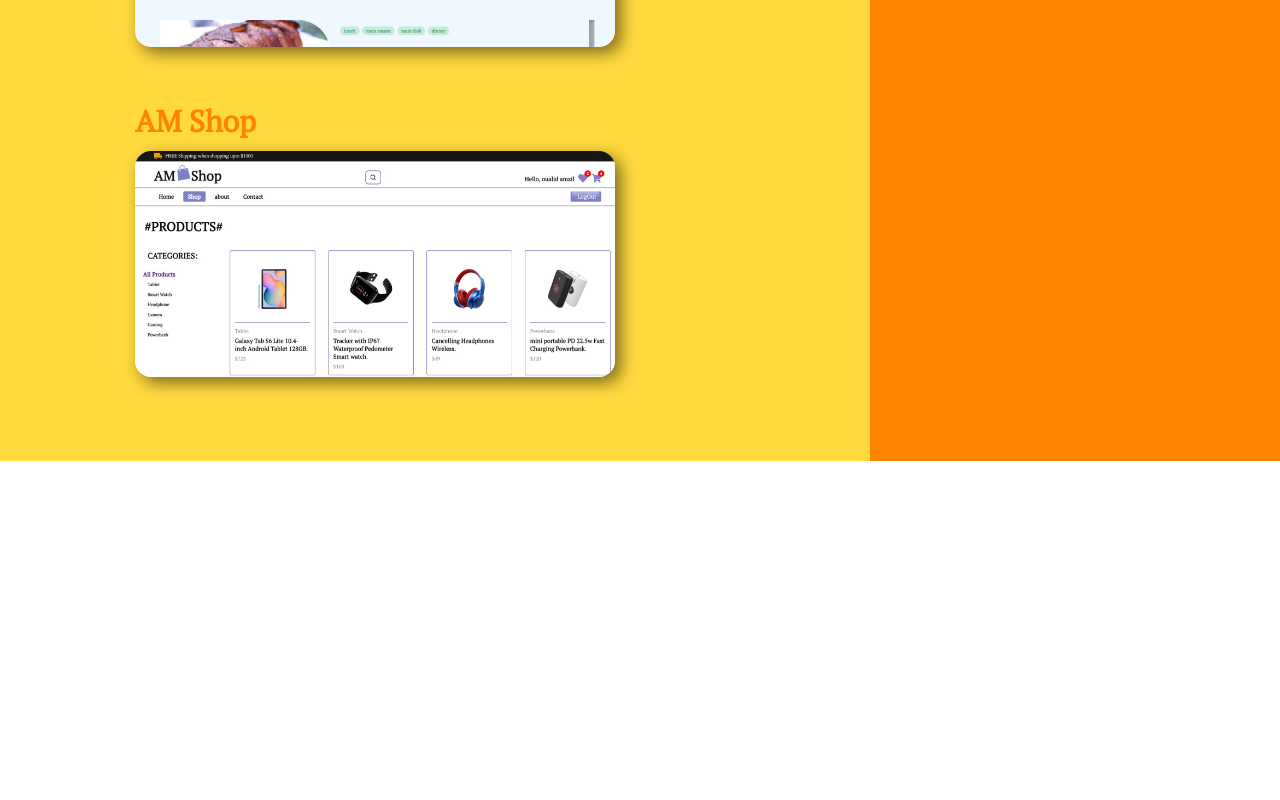
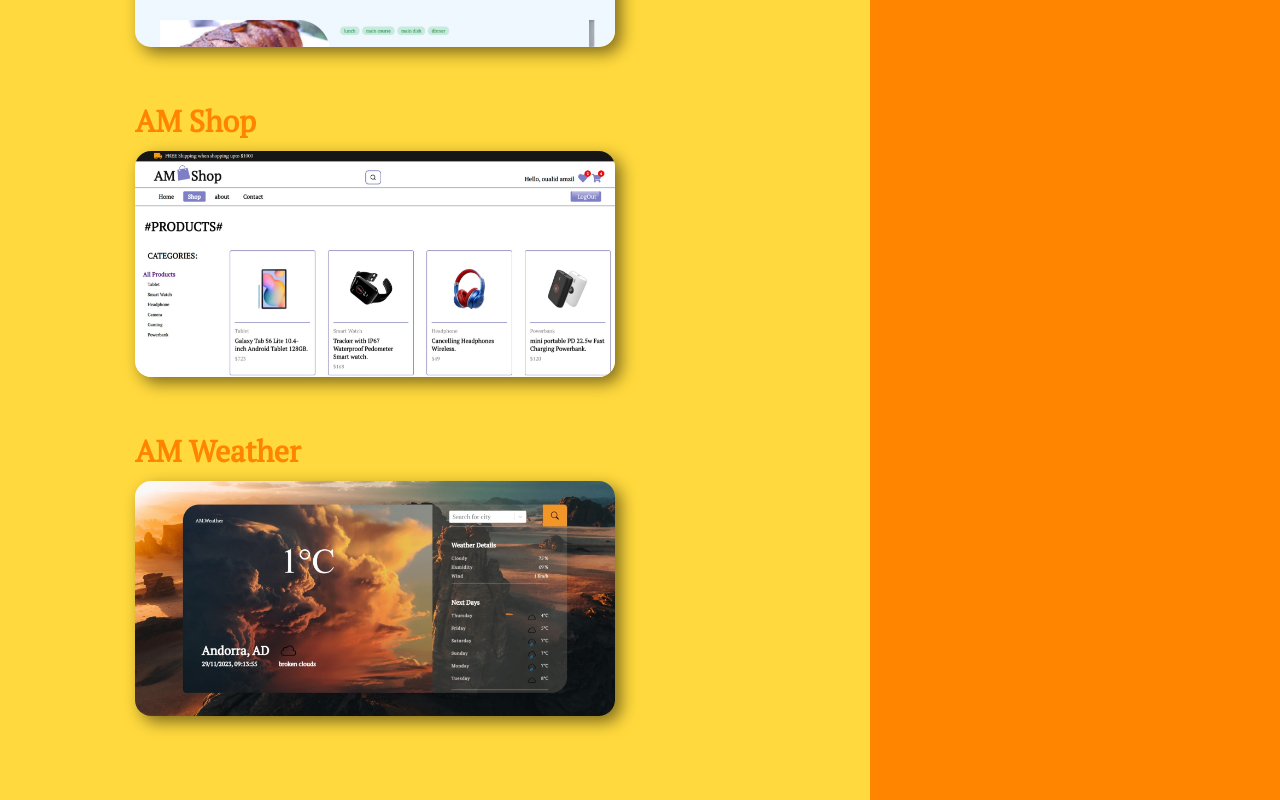
Before and after one commit to Oualid-Amzil/AM.Portfolio, a React (Create React App) app: page /projects in a window 1280 px wide. Shown: the part 912-1712 px from the top of the page. Before the commit the page ends 1373 px from the top, so only its background shows below. Built offline with nearby package versions, Linux system fonts and the light colour scheme.

Commit message:
added weather app

```diff
--- a/src/Screens/ProjectsScreen.js
+++ b/src/Screens/ProjectsScreen.js
@@ -5,6 +5,7 @@ import ProjectsItem from "../components/ProjectsItem";
 import mvImage from "../images/Web capture_29-8-2023_103413_ra-netflix-clone.web.app.jpeg";
 import rcImage from "../images/Web capture_29-8-2023_155310_oualid-amzil.github.io.jpeg";
 import shImage from "../images/am-shop-capture.jpeg";
+import weatherImg from "../images/amweatherimage.jpeg";
 
 const ProjectsScreen = () => {
   return (
@@ -31,6 +32,11 @@ const ProjectsScreen = () => {
           webImage={shImage}
           link=" https://silver-arithmetic-d2e4d4.netlify.app"
         />
+        <ProjectsItem
+          title="AM Weather"
+          webImage={weatherImg}
+          link=" https://oualid-amzil.github.io/AM.Weather/"
+        />
       </div>
     </div>
   );
```
Also changed, not shown: src/images/amweatherimage.jpeg (added).
